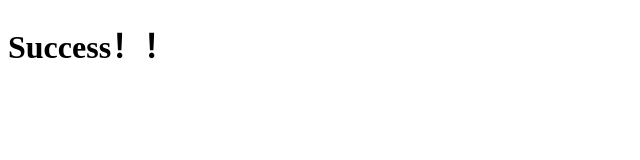
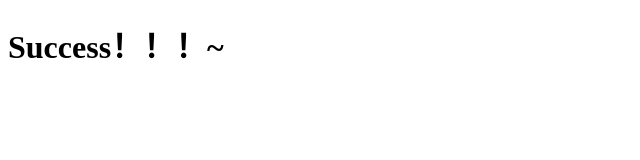
Before and after one commit to liuzheyan/hbyuchuan, a plain HTML site: page index.html in a window 1280 px wide. Shown: the full height of the page, 0-640 px from the left. Drawn offline with Linux system fonts and the light colour scheme.

Commit message:
Update index.html

```diff
--- a/index.html
+++ b/index.html
@@ -7,7 +7,7 @@
 
 </head>
 <body>
-    <h1>Success！！</h1>
+    <h1>Success！！！~</h1>
 
 </body>
 </html>
```
